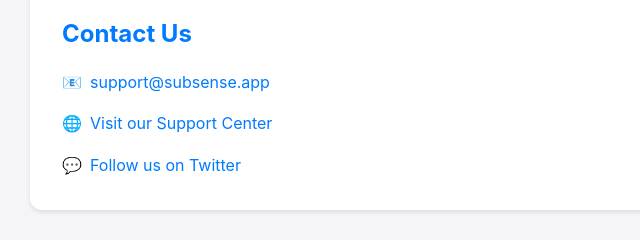
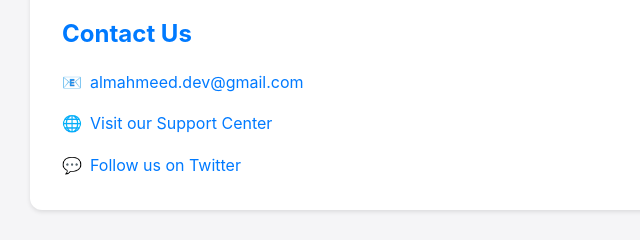
Before and after one commit to almahmeed-dev/SubSense-support-page, a plain HTML site: page index.html in a window 1280 px wide. Shown: the part 1015-1255 px from the top of the page, 242-882 px from the left. Drawn offline with Linux system fonts and the light colour scheme.

Commit message:
Update index.html

```diff
--- a/index.html
+++ b/index.html
@@ -127,7 +127,7 @@
             <div class="contact-methods">
                 <div class="contact-method">
                     <span>📧</span>
-                    <a href="mailto:support@subsense.app">support@subsense.app</a>
+                    <a href="mailto:almahmeed.dev@gmail.com">almahmeed.dev@gmail.com</a>
                 </div>
                 <div class="contact-method">
                     <span>🌐</span>
```
